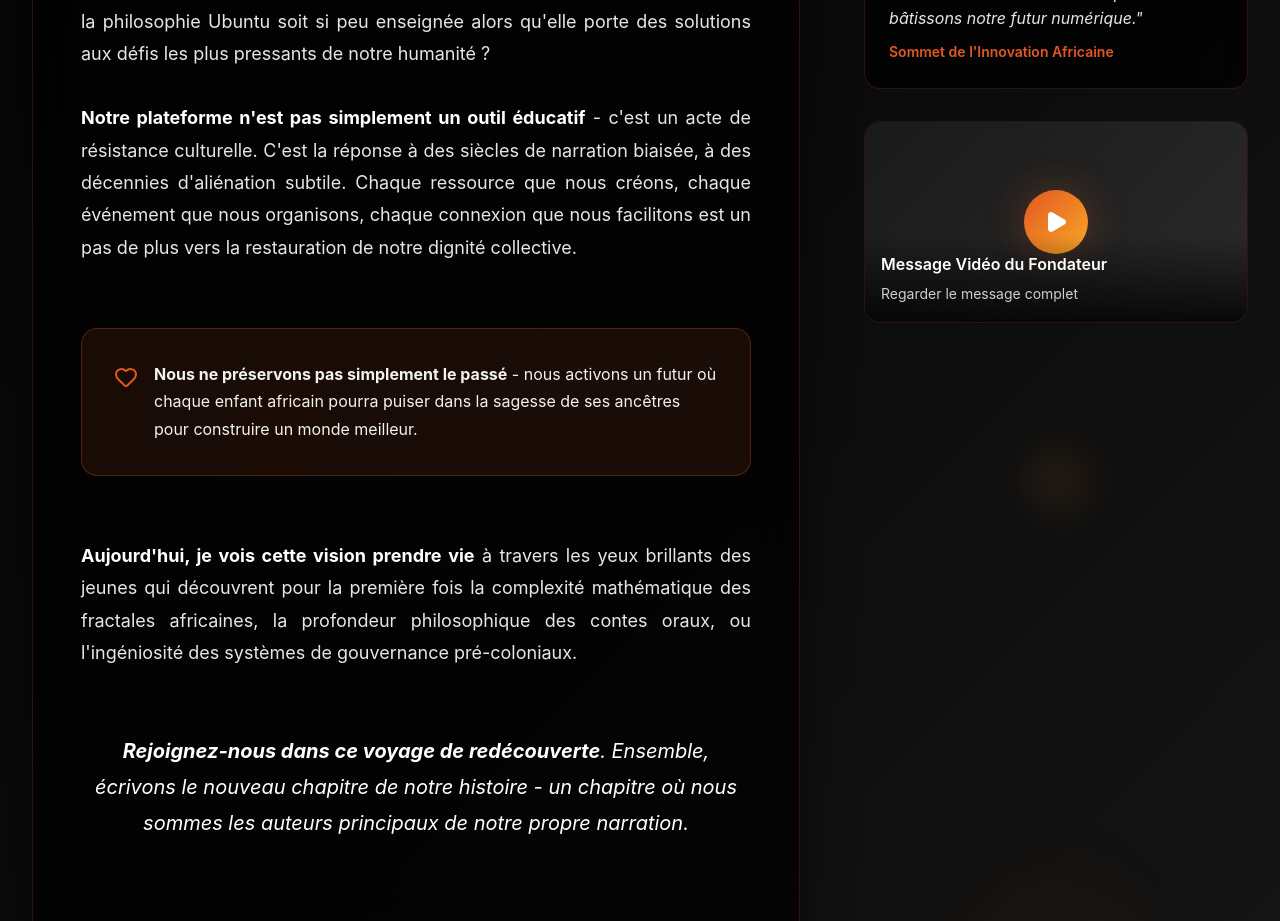
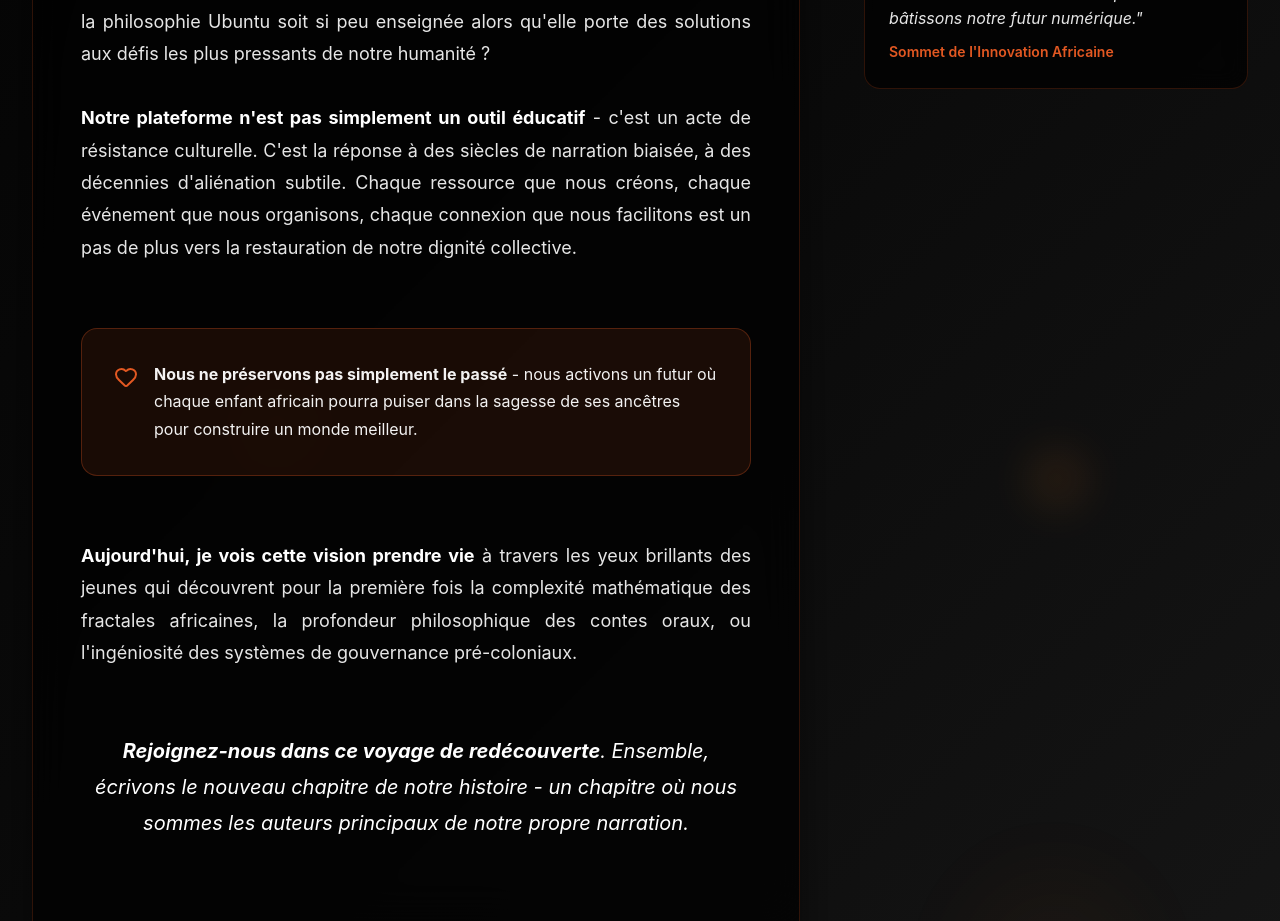
Before and after one commit to oumar782/Black-book-, a React (Vite) app: page /Mot-du-promotteur in a window 1280 px wide. Shown: the part 1340-2261 px from the top of the page. Built offline with nearby package versions, Linux system fonts and the light colour scheme.

Commit message:
first commit124356

```diff
--- a/src/page/Mot.jsx
+++ b/src/page/Mot.jsx
@@ -245,19 +245,7 @@ const FounderWord = () => {
 
 
             {/* Video Message */}
-            <div className="video-section">
-              <div className="video-card">
-                <div className="video-thumbnail">
-                  <div className="video-play-btn">
-                    <Play size={24} fill="currentColor" />
-                  </div>
-                  <div className="video-overlay">
-                    <span>Message Vidéo du Fondateur</span>
-                    <p>Regarder le message complet</p>
-                  </div>
-                </div>
-              </div>
-            </div>
+
           </div>
         </div>
       </div>
```
